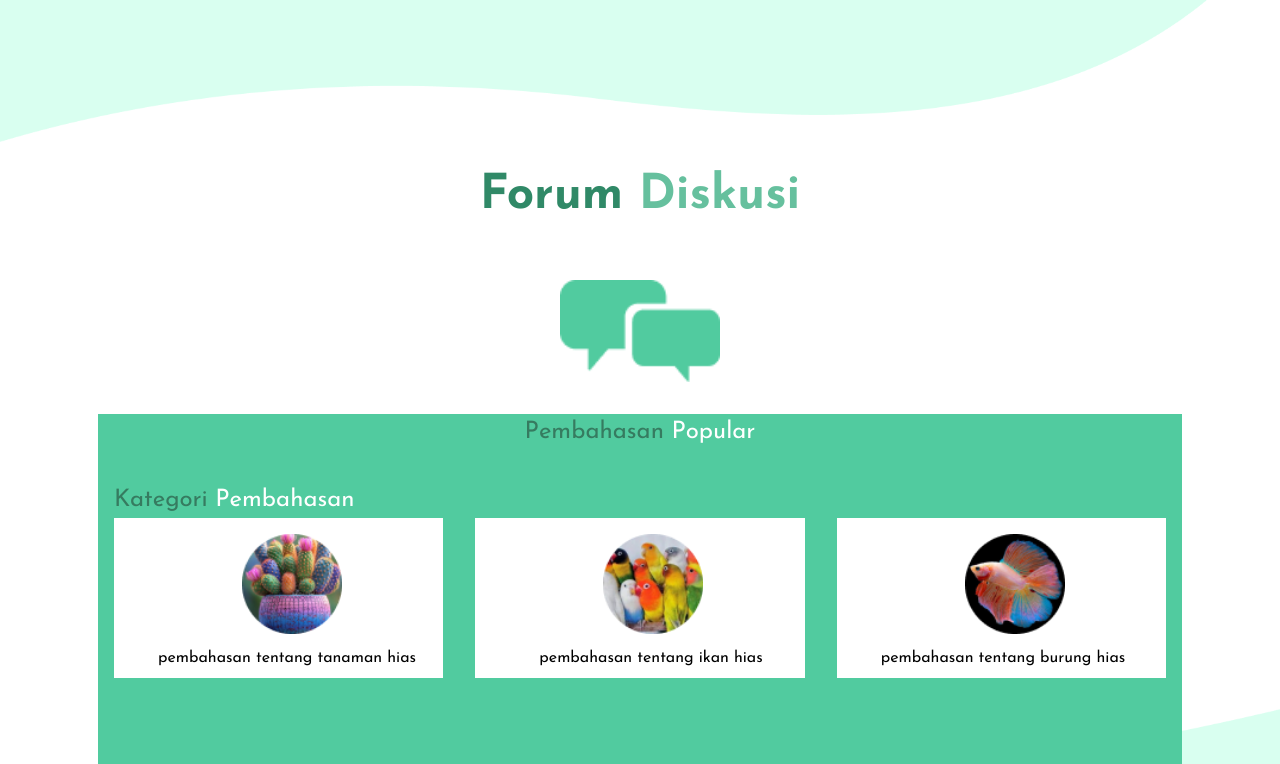
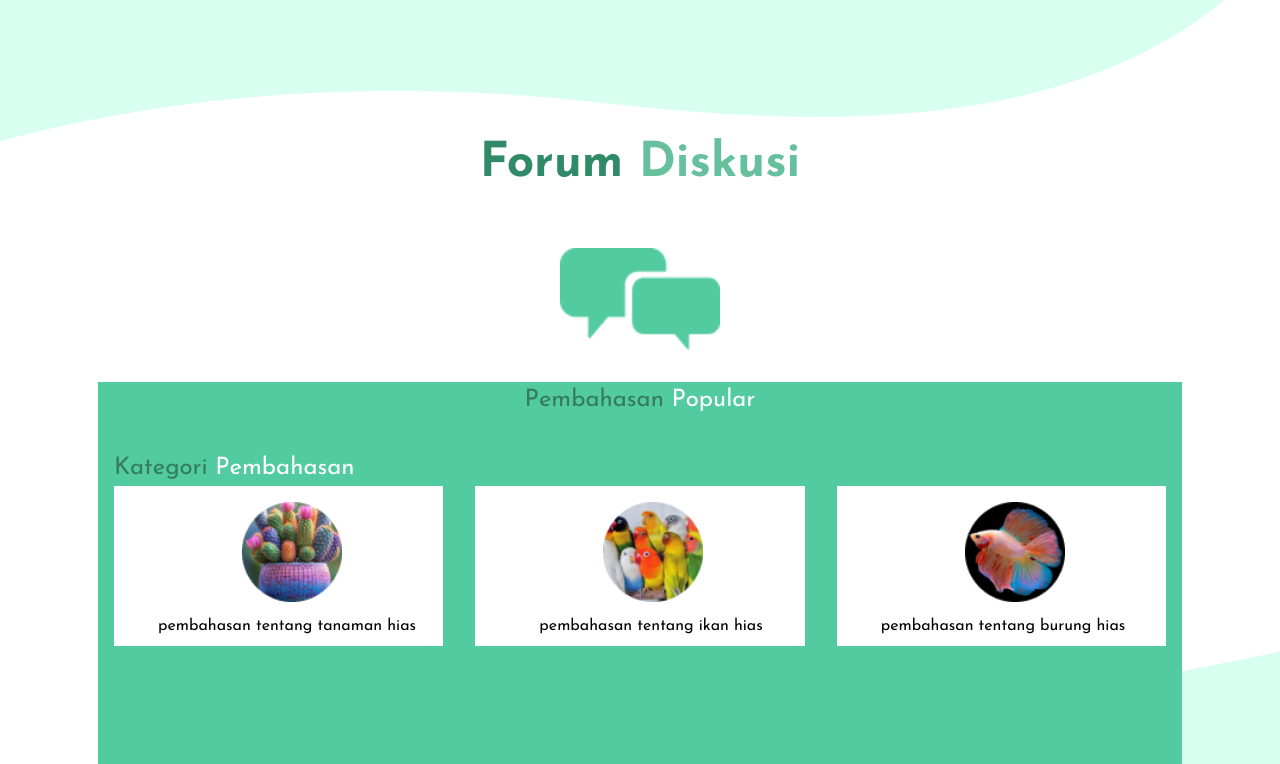
Before and after one commit to auliarahman789/ornatredec, a Next.js app: page / in a window 1280 px wide. Shown: the part 2560-3324 px from the top of the page. Built offline with nearby package versions, Linux system fonts and the light colour scheme.

Commit message:
revisi letak lengkungan putih

```diff
--- a/src/app/components/homepage/forum.tsx
+++ b/src/app/components/homepage/forum.tsx
@@ -3,8 +3,8 @@ import Image from "next/image";
 
 function Forum() {
   return (
-    <div className="relative h-[1150px] overflow-hidden bg-[#D9FFF0]">
-      <div className="relative mt-60 z-20">
+    <div className="relative h-[1075px] overflow-hidden bg-[#D9FFF0]">
+      <div className="relative mt-52 z-20">
         <h1 className="text-[48px] text-[#308967] text-center font-bold">
           Forum <span className="text-[#66C09E] font-bold">Diskusi</span>
         </h1>
@@ -78,7 +78,7 @@ function Forum() {
         width={1000}
         height={1200} // Increase height as needed
         alt="lengkungan putih"
-        className="absolute bottom-0 translate-y-32 left-0 w-full h-[1390px]"
+        className="absolute bottom-0 translate-y-24 left-0 w-full h-[1250px]"
       />
     </div>
   );
```
